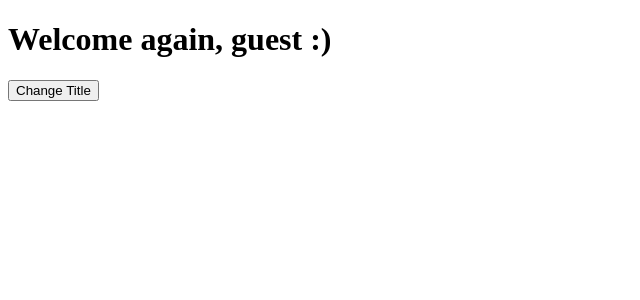
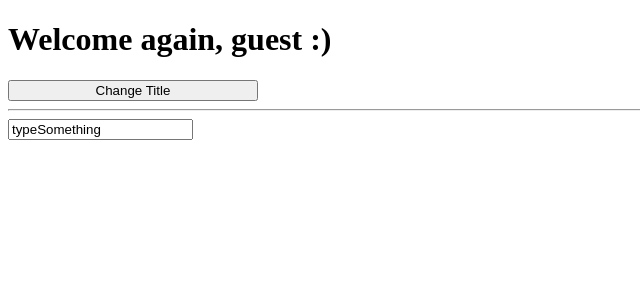
Before and after one commit to antoanparashkevov/Softuni-Angular, an Angular app in the folder Lab/Components/angular-app/: page / in a window 1280 px wide. Shown: the top 300 px of the page, without its empty margins (0-640 px from the left). Built offline with nearby package versions, Linux system fonts and the light colour scheme.

Commit message:
Binding an attribute

```diff
--- a/Lab/Components/angular-app/src/app/products-list/products-list.component.html
+++ b/Lab/Components/angular-app/src/app/products-list/products-list.component.html
@@ -1,2 +1,4 @@
 <h1> {{title}} </h1>
-<button (click)="clickChangeTitle($event)">Change Title</button>
+<button (click)="clickChangeTitle($event)" style="width: 250px">Change Title</button>
+<hr>
+<input type="text" [attr.value]="inputValue">
--- a/Lab/Components/angular-app/src/app/products-list/products-list.component.ts
+++ b/Lab/Components/angular-app/src/app/products-list/products-list.component.ts
@@ -8,7 +8,7 @@ import {EventType} from "@angular/router";
 })
 export class ProductsListComponent {
   title: string = 'Welcome to product-list component'
-
+  inputValue: string | undefined = 'typeSomething'
   changeTitle: boolean | undefined = true
 
   constructor() {
@@ -20,6 +20,8 @@ export class ProductsListComponent {
 
   clickChangeTitle(ev: MouseEvent) {
     console.log(ev)
+    console.log(this.inputValue)
+    this.title = 'Title was changed successfully :)'
   }
 
 }
```
